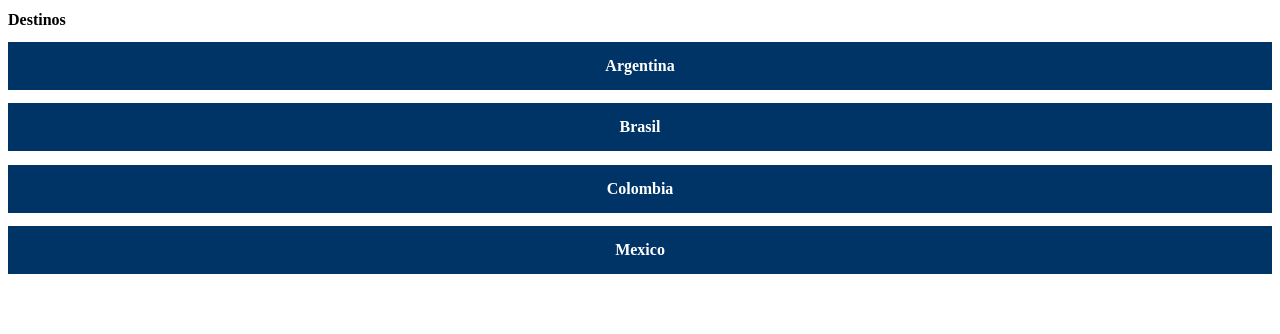
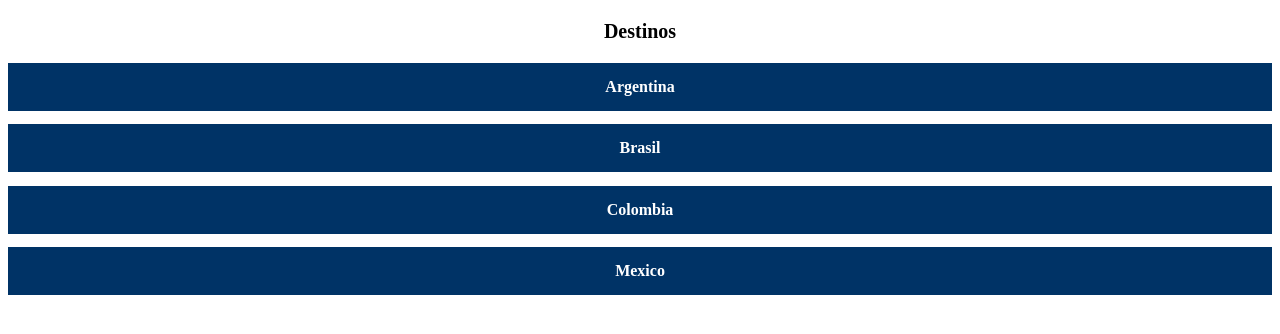
Before and after one commit to Cperez0705/PRUEBAS, a plain HTML site: page index.html in a window 1280 px wide. Drawn offline with Linux system fonts and the light colour scheme.

Commit message:
Add styles for titulo class in destinos-estilo.css

```diff
--- a/destinos-estilo.css
+++ b/destinos-estilo.css
@@ -3,6 +3,11 @@ box-sizing:border-box;
     font-size: 16px;
 }
 
+.titulo{
+	font-size:20px;
+	text-align:center;
+	margin:20px;"
+}
 .items{
 width:100%;
     height:auto;
```
